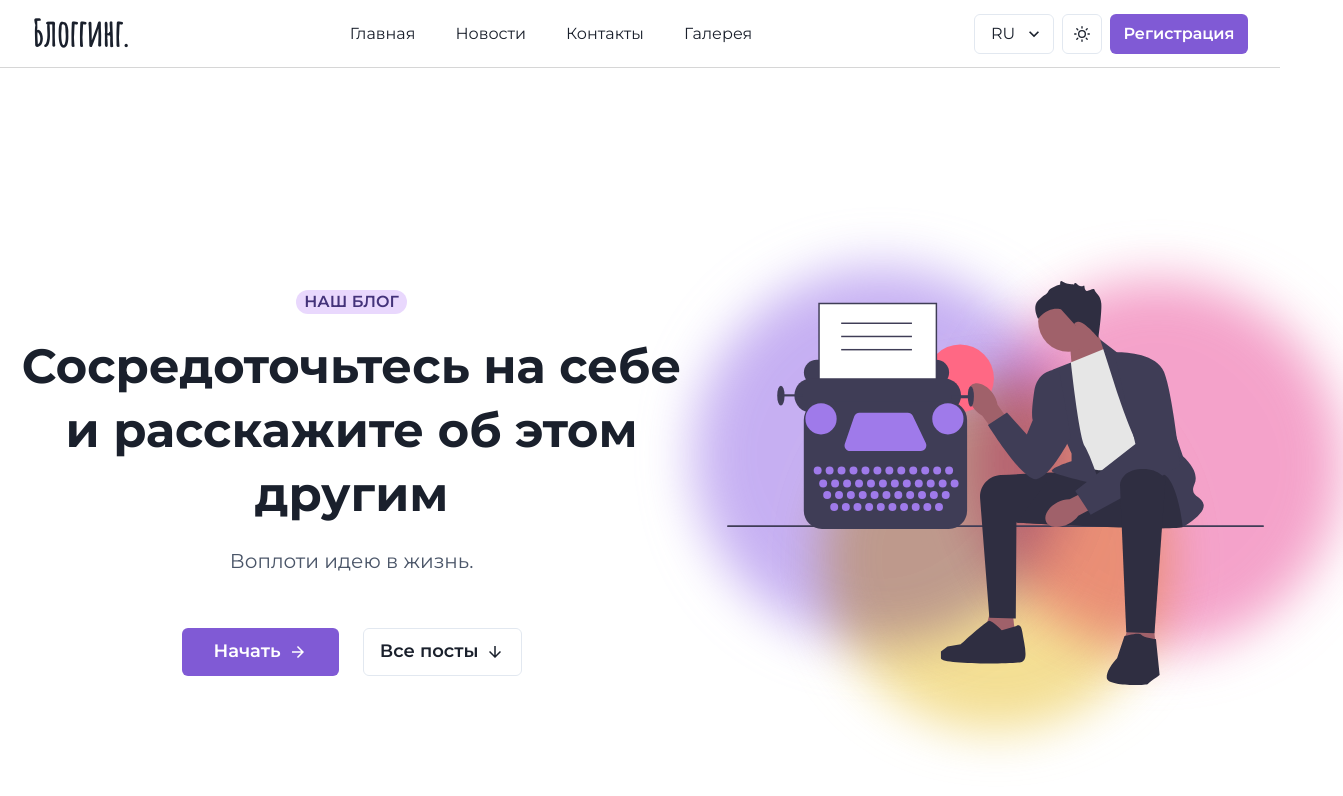
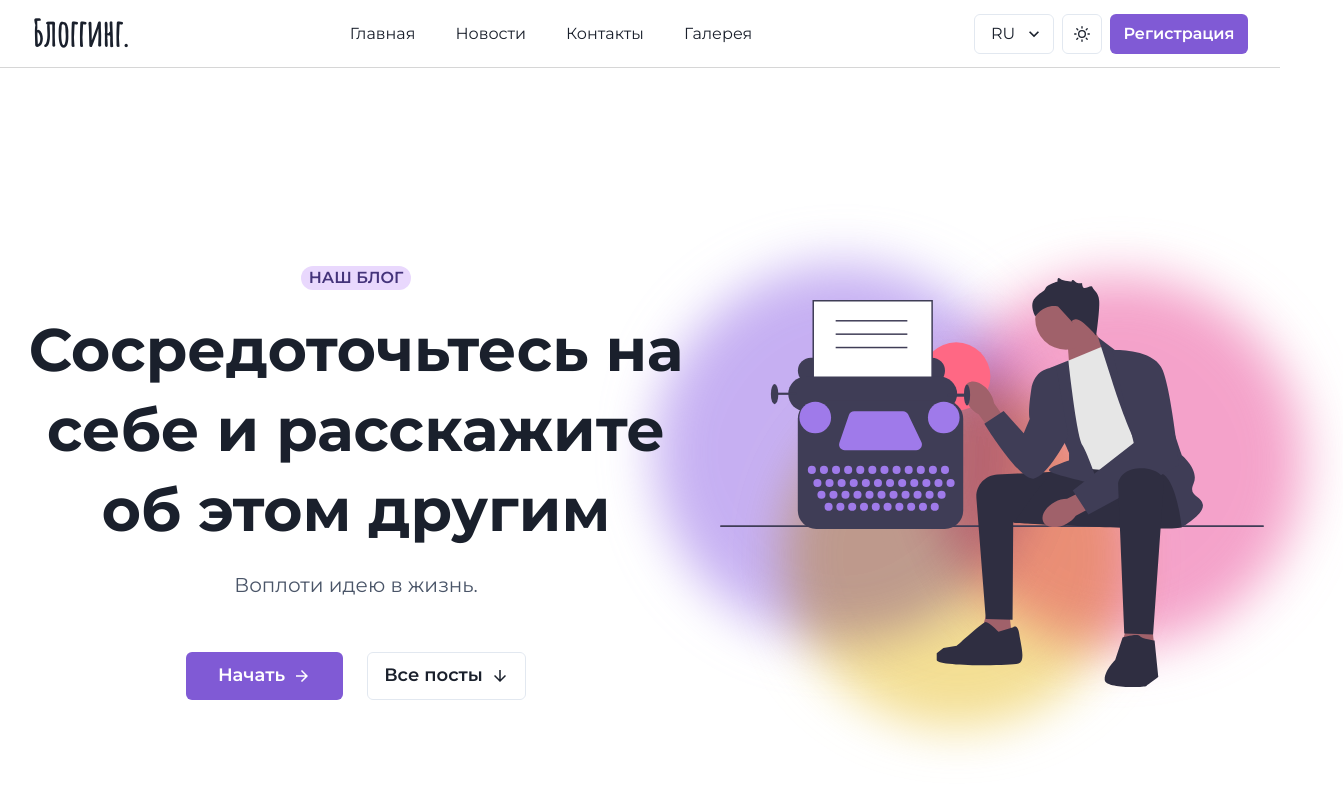
Before and after one commit to Kotsik23/blog_fullstack, a React (Create React App) app in the folder client/: page / in a window 1280 px wide. Shown: the top 796 px of the page, 1343 px wide, since content can reach past the window. Built offline with nearby package versions, Linux system fonts and the light colour scheme; no server answers.

Commit message:
FRONT: some fixes in navbar and glowing balls

```diff
--- a/client/src/components/Hero/GlowingBalls/GlowingBalls.tsx
+++ b/client/src/components/Hero/GlowingBalls/GlowingBalls.tsx
@@ -4,7 +4,7 @@
 
 const GlowingBalls: FC = () => {
 	return (
-		<Box position="relative" top="10" left="6rem" zIndex="-1">
+		<Box position="relative" top="10" left="4rem" zIndex="-1">
 			<Box className={styles.purple} />
 			<Box className={styles.yellow} />
 			<Box className={styles.pink} />
--- a/client/src/components/Hero/Hero.tsx
+++ b/client/src/components/Hero/Hero.tsx
@@ -7,12 +7,23 @@
 	const sloganTextColor = useColorModeValue("gray.600", "gray.200")
 
 	return (
-		<Flex justify="space-between" align="center" direction="row" gap="10" minH="calc(100vh - 99px)">
+		<Flex
+			justify="space-between"
+			align="center"
+			direction={["column", null, null, "row"]}
+			gap="6"
+			minH="calc(100vh - 99px)"
+		>
 			<Flex gap="5" justify="center" align="center" direction="column" flex="1">
 				<Badge colorScheme="purple" variant="subtle" fontSize="md" rounded="full" px="2" fontWeight="semibold">
 					Наш Блог
 				</Badge>
-				<Heading size="2xl" textAlign="center" lineHeight="64px" maxW="1100px">
+				<Heading
+					size={["2xl", null, null, "3xl"]}
+					textAlign="center"
+					lineHeight={["64px", null, null, "80px"]}
+					maxW="1100px"
+				>
 					Сосредоточьтесь на себе и расскажите об этом другим
 				</Heading>
 				<Text color={sloganTextColor} fontSize="xl">
--- a/client/src/components/Logo/Logo.tsx
+++ b/client/src/components/Logo/Logo.tsx
@@ -10,7 +10,7 @@
 			size="md"
 			fontWeight="semibold"
 			_hover={{ color: hoverColor }}
-			transition="color 100ms linear"
+			transition="color 0.3s ease"
 			fontFamily="'Amatic SC', sans-serif"
 			fontSize={"4xl"}
 		>
--- a/client/src/components/Navbar/Navbar.tsx
+++ b/client/src/components/Navbar/Navbar.tsx
@@ -9,6 +9,8 @@
 const Navbar: FC = () => {
 	// Styles
 	const borderBottomColor = useColorModeValue("blackAlpha.300", "whiteAlpha.300")
+	const linkHoverColor = useColorModeValue("purple.500", "purple.200")
+
 	return (
 		<Box w="full" borderBottom="1px solid" borderBottomColor={borderBottomColor} as="nav">
 			<Container maxW="container.xl" py="3" px="8" display="flex" justifyContent="space-between" alignItems="center">
@@ -16,7 +18,14 @@
 
 				<Flex align="center" gap={[6, null, null, 10]}>
 					{MenuItems.map(item => (
-						<Link key={item.id} as={NavLink} to={item.link} fontSize="md">
+						<Link
+							key={item.id}
+							as={NavLink}
+							to={item.link}
+							fontSize="md"
+							transition="color 0.3s ease"
+							_hover={{ color: linkHoverColor }}
+						>
 							{item.text}
 						</Link>
 					))}
```
